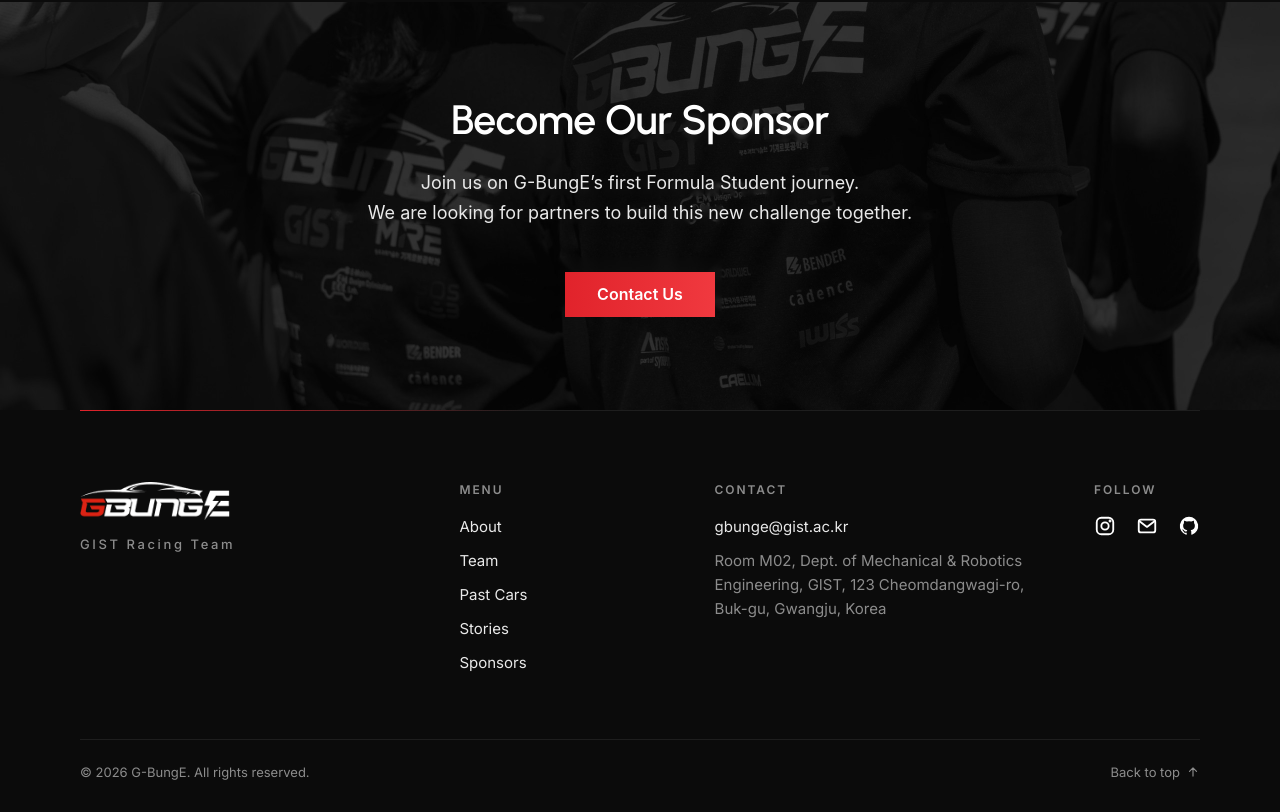
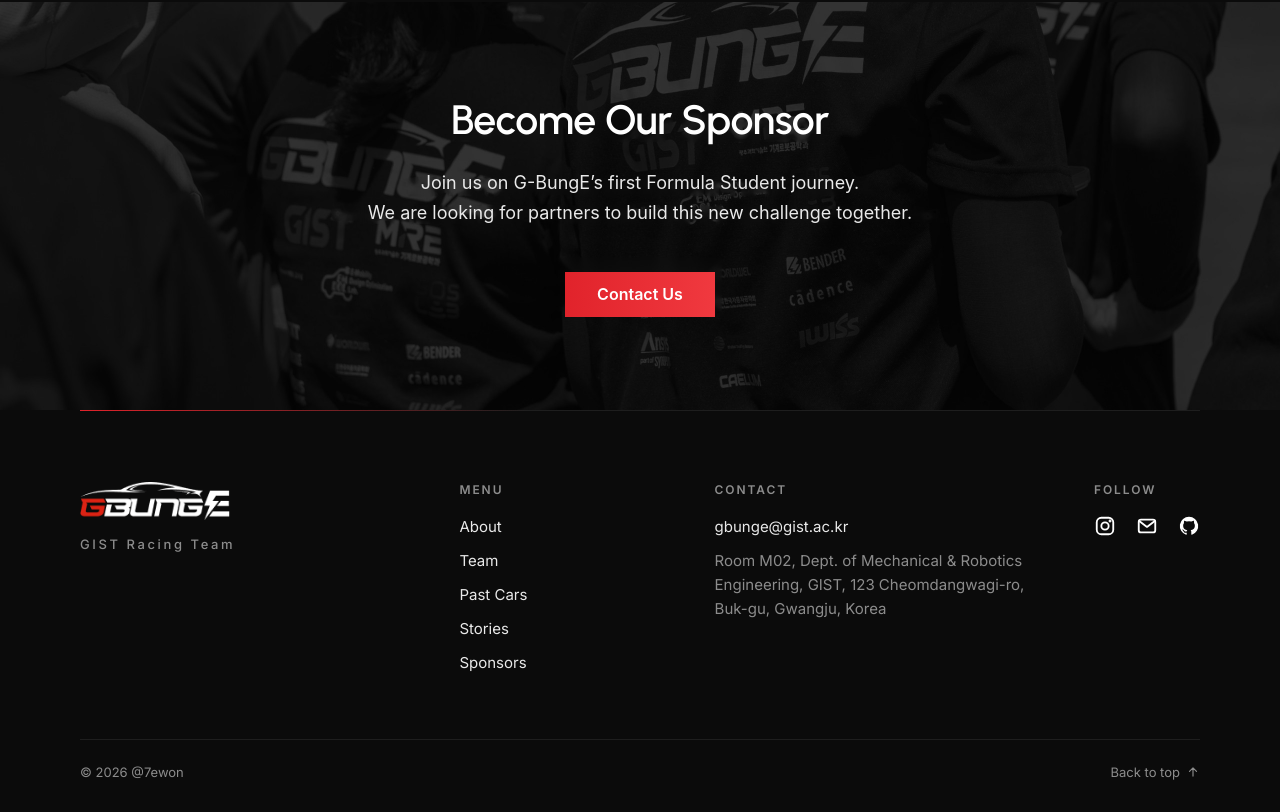
Before and after one commit to g-bunge/gbunge-web, a React (Vite) app: page / in a window 1280 px wide. Shown: the part 4144-4956 px from the top of the page. Built offline with nearby package versions, Linux system fonts and the light colour scheme; no server answers; a web font is replaced by a local one.

Commit message:
chore: edit copyright

```diff
--- a/src/sections/Footer.jsx
+++ b/src/sections/Footer.jsx
@@ -62,8 +62,13 @@ export default function Footer() {
       </div>
 
       <div className="mt-16 flex items-center justify-between gap-4 border-t border-line-soft pt-6 text-13 text-fg-muted mobile:mt-12">
-        {/* easter egg: the copyright line opens the /race minigame */}
-        <a href={url('/race')}>© 2026 G-BungE. All rights reserved.</a>
+        {/* easter egg: the © opens the /race minigame; the handle goes to its author's GitHub */}
+        <p>
+          <a href={url('/race')}>© 2026</a>{' '}
+          <a className="transition-colors duration-250 hover:text-fg" href="https://github.com/7ewon" target="_blank" rel="noreferrer">
+            @7ewon
+          </a>
+        </p>
         <a className="inline-flex items-center gap-1.5 transition-colors duration-250 hover:text-fg" href="#top">
           Back to top
           <ArrowUp className="size-3.5" />
```
